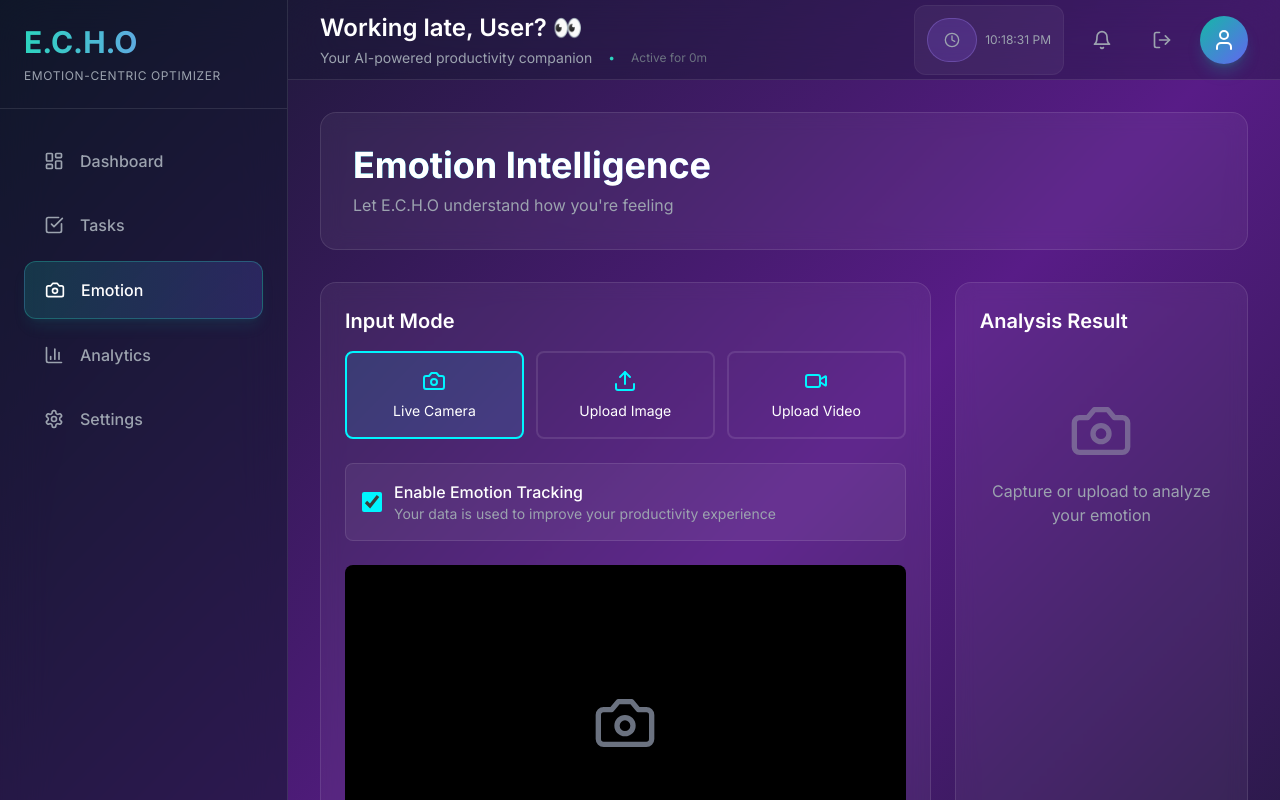
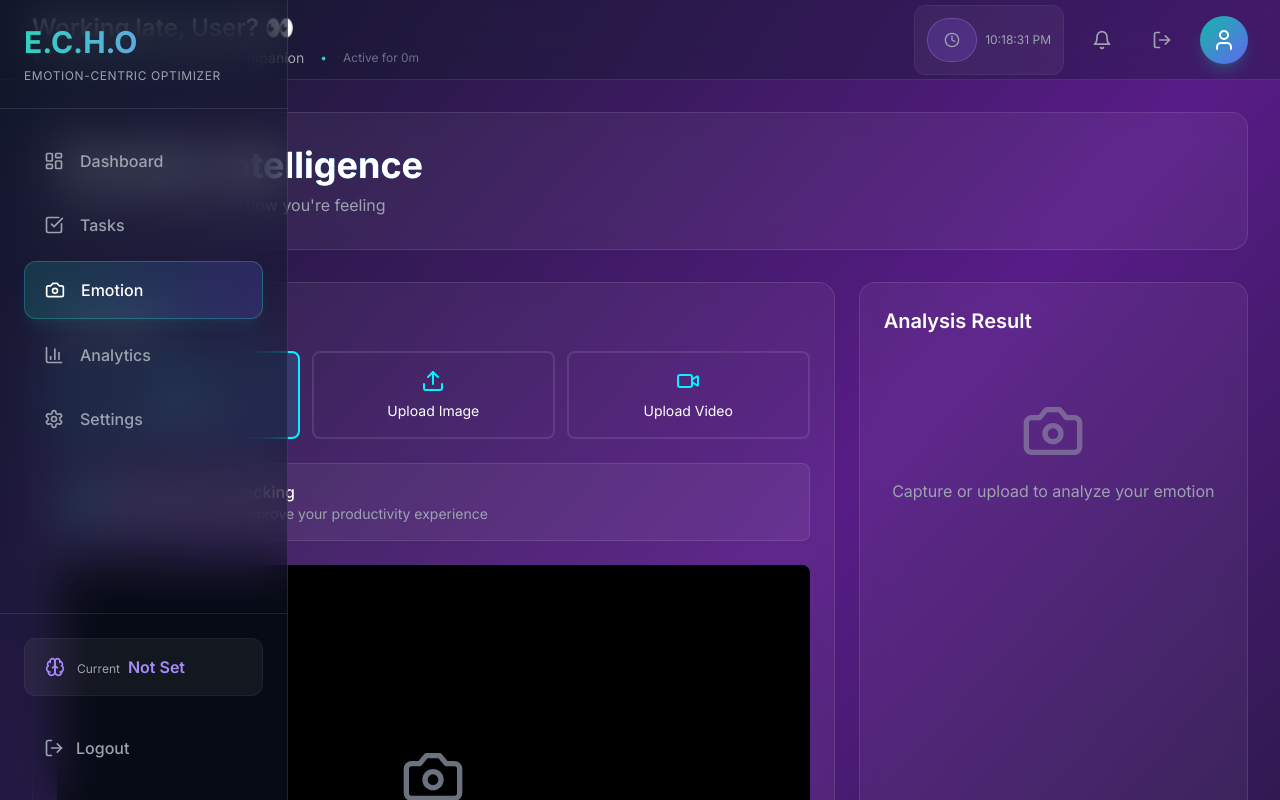
Before and after one commit to beingcrazyasalways/echo-saas, a Next.js app: page /emotion in a window 1280 px wide. Shown: the top 800 px of the page. Built offline with nearby package versions, Linux system fonts and the light colour scheme; no server answers.

Commit message:
Fix layout - use fixed sidebar with lower z-index for content visibility

```diff
--- a/app/dashboard/page.jsx
+++ b/app/dashboard/page.jsx
@@ -522,14 +522,13 @@ export default function DashboardPage() {
 
   return (
     <div className={`min-h-screen bg-gradient-to-br ${gradientClass} ${glowClass} transition-all duration-500`}>
-      <div className="flex flex-col lg:flex-row">
-        <Sidebar
-          currentEmotion={currentEmotion}
-          isOpen={sidebarOpen}
-          onClose={() => setSidebarOpen(false)}
-        />
+      <Sidebar
+        currentEmotion={currentEmotion}
+        isOpen={sidebarOpen}
+        onClose={() => setSidebarOpen(false)}
+      />
 
-        <div className="flex-1 w-full min-w-0">
+      <div className="lg:ml-72">
         {taskFeedback && (
           <div className={`fixed top-24 right-8 px-4 py-3 rounded-lg shadow-lg z-50 ${
             taskFeedback.type === 'success'
@@ -950,6 +949,5 @@ export default function DashboardPage() {
       )}
       </div>
     </div>
-    </div>
   );
 }
--- a/components/Sidebar.jsx
+++ b/components/Sidebar.jsx
@@ -53,10 +53,11 @@ export default function Sidebar({ currentEmotion, isOpen, onClose }) {
 
       {/* Sidebar */}
       <div className={`
-        fixed inset-y-0 left-0 z-50 lg:static lg:z-auto lg:inset-auto lg:left-auto
-        w-72 h-screen lg:h-auto backdrop-blur-xl bg-slate-900/50 border-r border-white/10 flex flex-col
+        fixed inset-y-0 left-0 z-30
+        w-72 h-screen backdrop-blur-xl bg-slate-900/50 border-r border-white/10 flex flex-col
         transform transition-transform duration-300 ease-in-out
-        ${isOpen ? 'translate-x-0' : '-translate-x-full lg:translate-x-0'}
+        ${isOpen ? 'translate-x-0' : '-translate-x-full'}
+        lg:translate-x-0
       `}>
         <div className="p-6 border-b border-white/10 flex items-center justify-between">
           <div>
```
